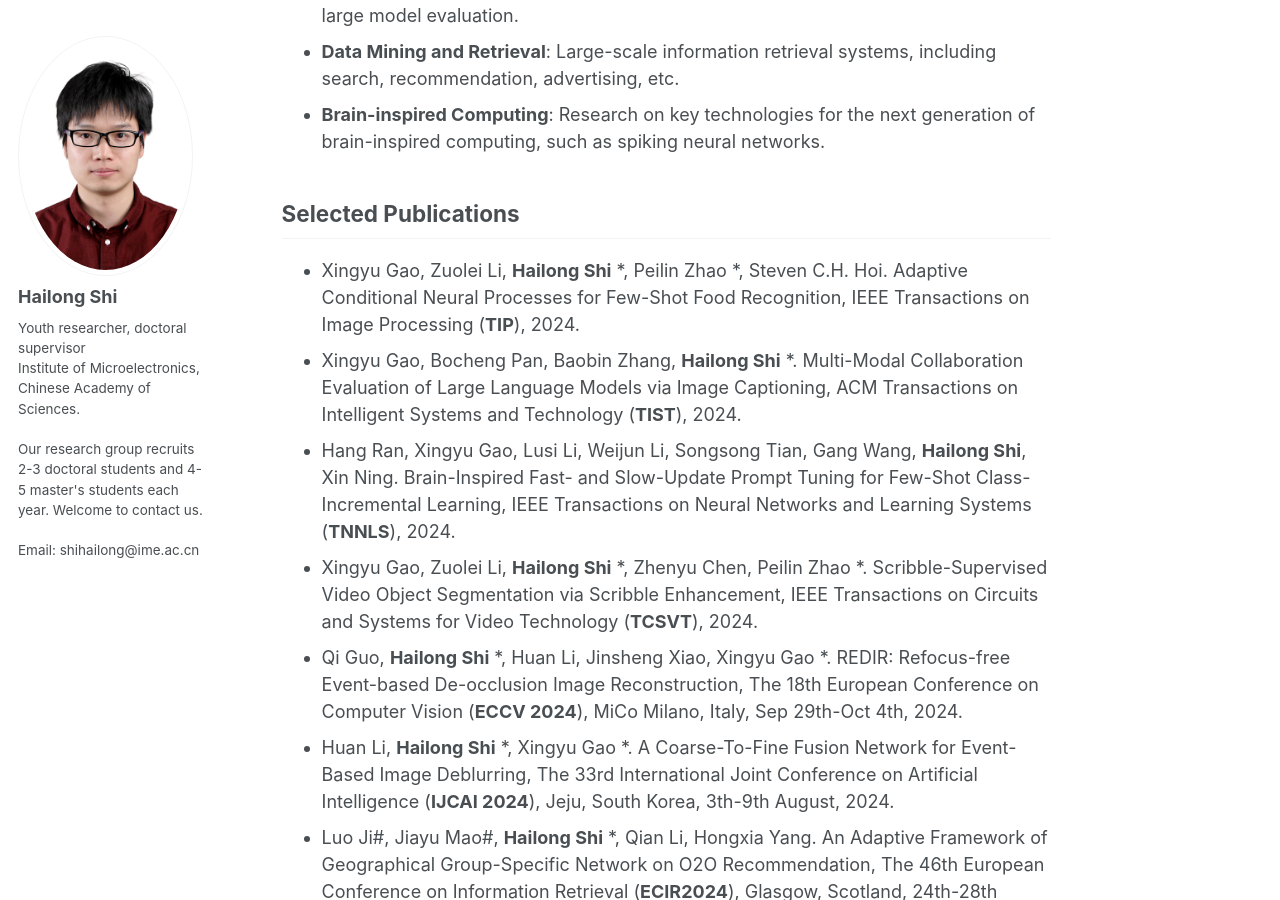
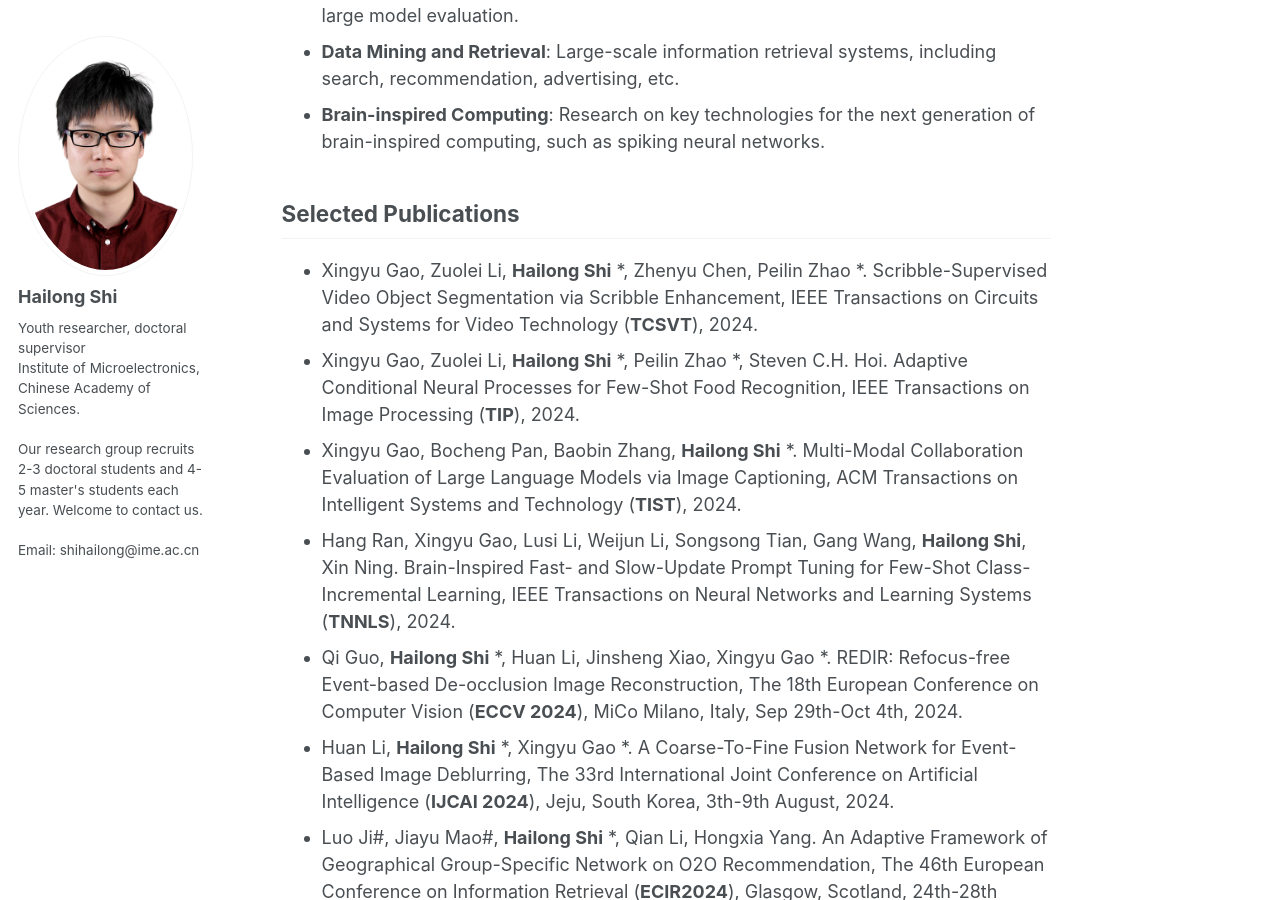
Before and after one commit to shihailong2023/shihailong2023.github.io, a Jekyll site: the page built from _pages/about.md, in a window 1280 px wide and 900 px high, scrolled down 961 px. Built offline with Jekyll 4.4.1, drawn with Linux system fonts in a browser that asks for light colours.

```diff
--- a/_pages/about.md
+++ b/_pages/about.md
@@ -24,10 +24,10 @@ This is Hailong Shi’s personal homepage.
 
 
 ## Selected Publications
+* Xingyu Gao, Zuolei Li, **Hailong Shi** *, Zhenyu Chen, Peilin Zhao *. Scribble-Supervised Video Object Segmentation via Scribble Enhancement, IEEE Transactions on Circuits and Systems for Video Technology (**TCSVT**), 2024.
 * Xingyu Gao, Zuolei Li, **Hailong Shi** *, Peilin Zhao *, Steven C.H. Hoi. Adaptive Conditional Neural Processes for Few-Shot Food Recognition, IEEE Transactions on Image Processing (**TIP**), 2024.
 * Xingyu Gao, Bocheng Pan, Baobin Zhang, **Hailong Shi** *. Multi-Modal Collaboration Evaluation of Large Language Models via Image Captioning, ACM Transactions on Intelligent Systems and Technology (**TIST**), 2024.
 * Hang Ran, Xingyu Gao, Lusi Li, Weijun Li, Songsong Tian, Gang Wang, **Hailong Shi**, Xin Ning. Brain-Inspired Fast- and Slow-Update Prompt Tuning for Few-Shot Class-Incremental Learning, IEEE Transactions on Neural Networks and Learning Systems (**TNNLS**), 2024.
-* Xingyu Gao, Zuolei Li, **Hailong Shi** *, Zhenyu Chen, Peilin Zhao *. Scribble-Supervised Video Object Segmentation via Scribble Enhancement, IEEE Transactions on Circuits and Systems for Video Technology (**TCSVT**), 2024.
 * Qi Guo, **Hailong Shi** *, Huan Li, Jinsheng Xiao, Xingyu Gao *. REDIR: Refocus-free Event-based De-occlusion Image Reconstruction, The 18th European Conference on Computer Vision (**ECCV 2024**), MiCo Milano, Italy, Sep 29th-Oct 4th, 2024.
 * Huan Li, **Hailong Shi** *, Xingyu Gao *. A Coarse-To-Fine Fusion Network for Event-Based Image Deblurring, The 33rd International Joint Conference on Artificial Intelligence (**IJCAI 2024**), Jeju, South Korea, 3th-9th August, 2024.
 * Luo Ji#, Jiayu Mao#, **Hailong Shi** *, Qian Li, Hongxia Yang. An Adaptive Framework of Geographical Group-Specific Network on O2O Recommendation, The 46th European Conference on Information Retrieval (**ECIR2024**), Glasgow, Scotland, 24th-28th March, 2024.
```
